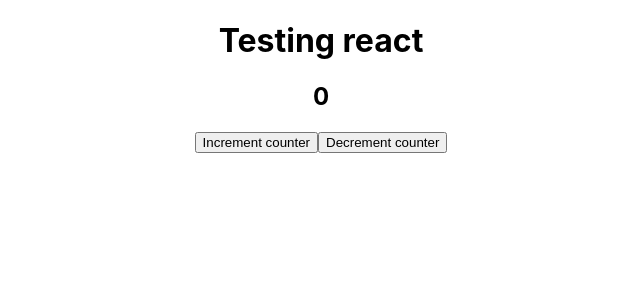
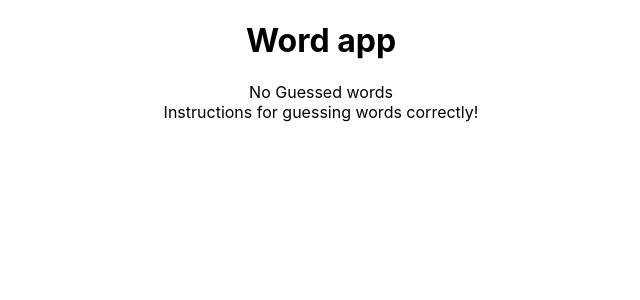
Before and after one commit to sankhadeeproy007/new-testing-app, a React (Create React App) app: page / in a window 1280 px wide. Shown: the top 300 px of the page, without its empty margins (319-959 px from the left). Built offline with nearby package versions, Linux system fonts and the light colour scheme.

Commit message:
changes to App.js file

```diff
--- a/src/App.js
+++ b/src/App.js
@@ -1,36 +1,16 @@
-import React, { useState } from 'react';
+import React from 'react';
+
+import Congrats from './components/Congrats';
+import GuessedWords from './components/GuessedWords';
 
 import './App.css';
 
 function App() {
-  const [count, setCount] = useState(0);
-
-  const incrementCounter = () => {
-    setCount((prev) => prev + 1);
-  };
-
-  const decrementCounter = () => {
-    setCount((prev) => prev - 1);
-  };
-
   return (
     <div className="App" data-test="component-app">
-      <h1>Testing react</h1>
-      <h2 data-test="counter-display">{count}</h2>
-      <button
-        type="button"
-        onClick={incrementCounter}
-        data-test="increment-button"
-      >
-        Increment counter
-      </button>
-      <button
-        type="button"
-        onClick={decrementCounter}
-        data-test="decrement-button"
-      >
-        Decrement counter
-      </button>
+      <h1>Word app</h1>
+      <Congrats />
+      <GuessedWords guessedWords={[]} />
     </div>
   );
 }
```
Also changed, not shown: 1 other file (tests, documents, lock files or other folders).
